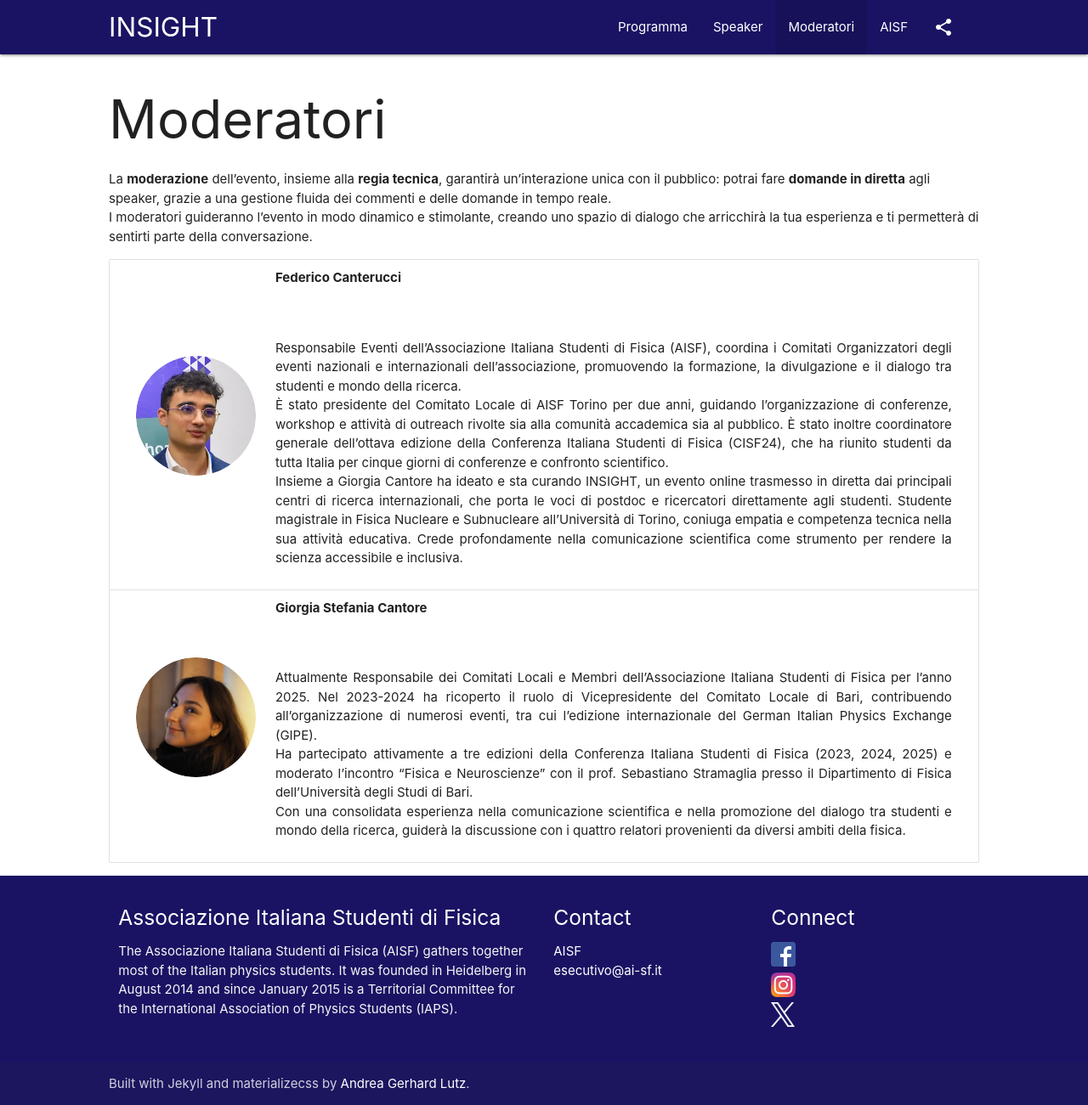
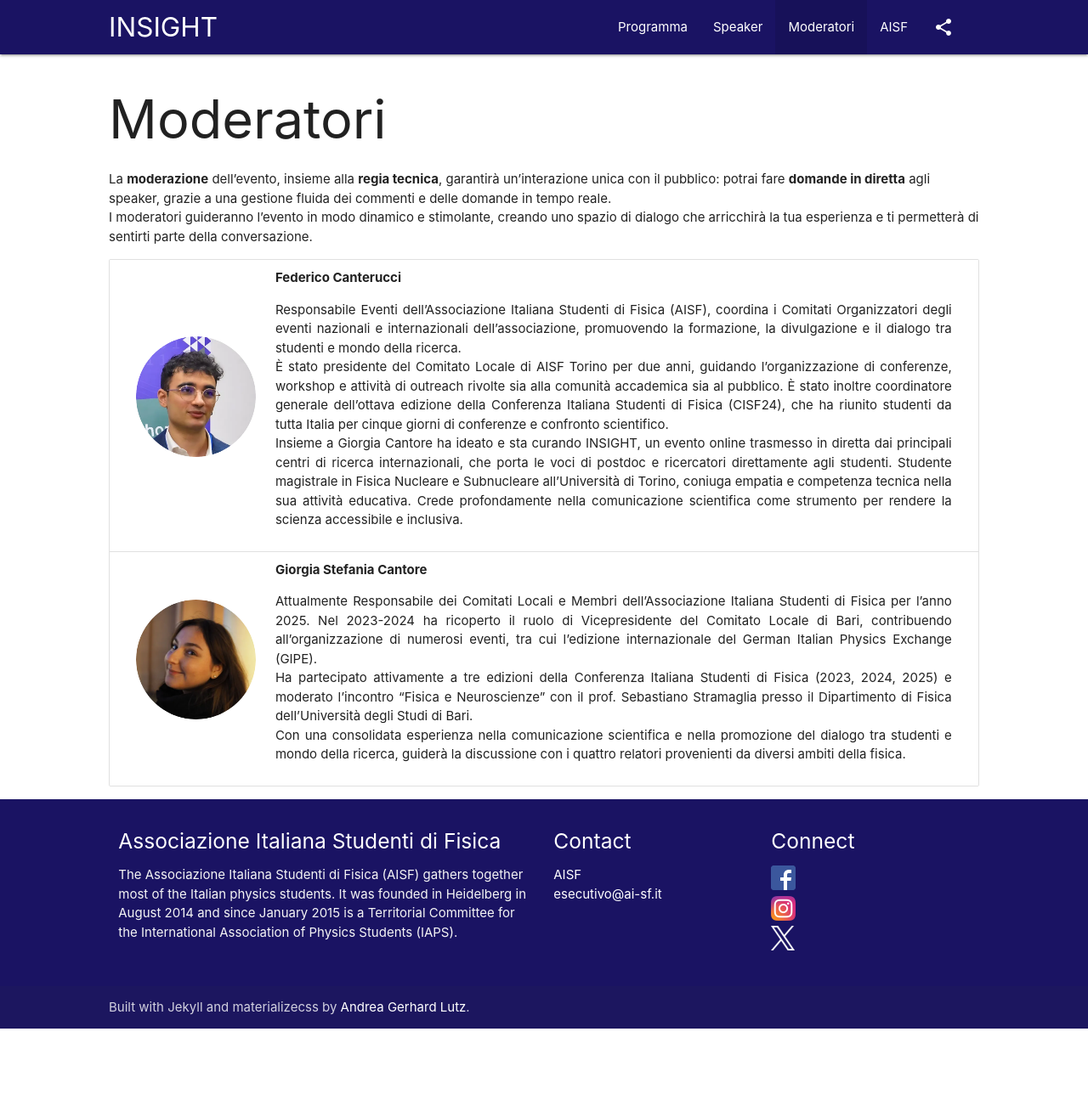
Before and after one commit to ai-sf/insight, a Jekyll site: the page built from moderatori.html, in a window 1280 px wide. Shown: the whole page at 85% size. Built offline with Jekyll 4.4.1, drawn with Linux system fonts in a browser that asks for light colours; nearby versions of some CDN libraries; after the commit the page ends 1211 px from its top, so only the background shows below that.

Commit message:
Fix moderatori.html

```diff
--- a/moderatori.html
+++ b/moderatori.html
@@ -30,12 +30,9 @@
             <!-- Testo moderatori -->
             <div class="col s12 m10">
                 <span class="title"><b>{{ item.nome }}</b></span><br />
-                <span><i>{{ item.uni }}</i></span><br /><br />
-
                 {% if item.bio %}
                 <p class="paragraph" style="text-align: justify;">{{ item.bio }}</p>
                 {% endif %}
-
             </div>
 
         </div>
```
